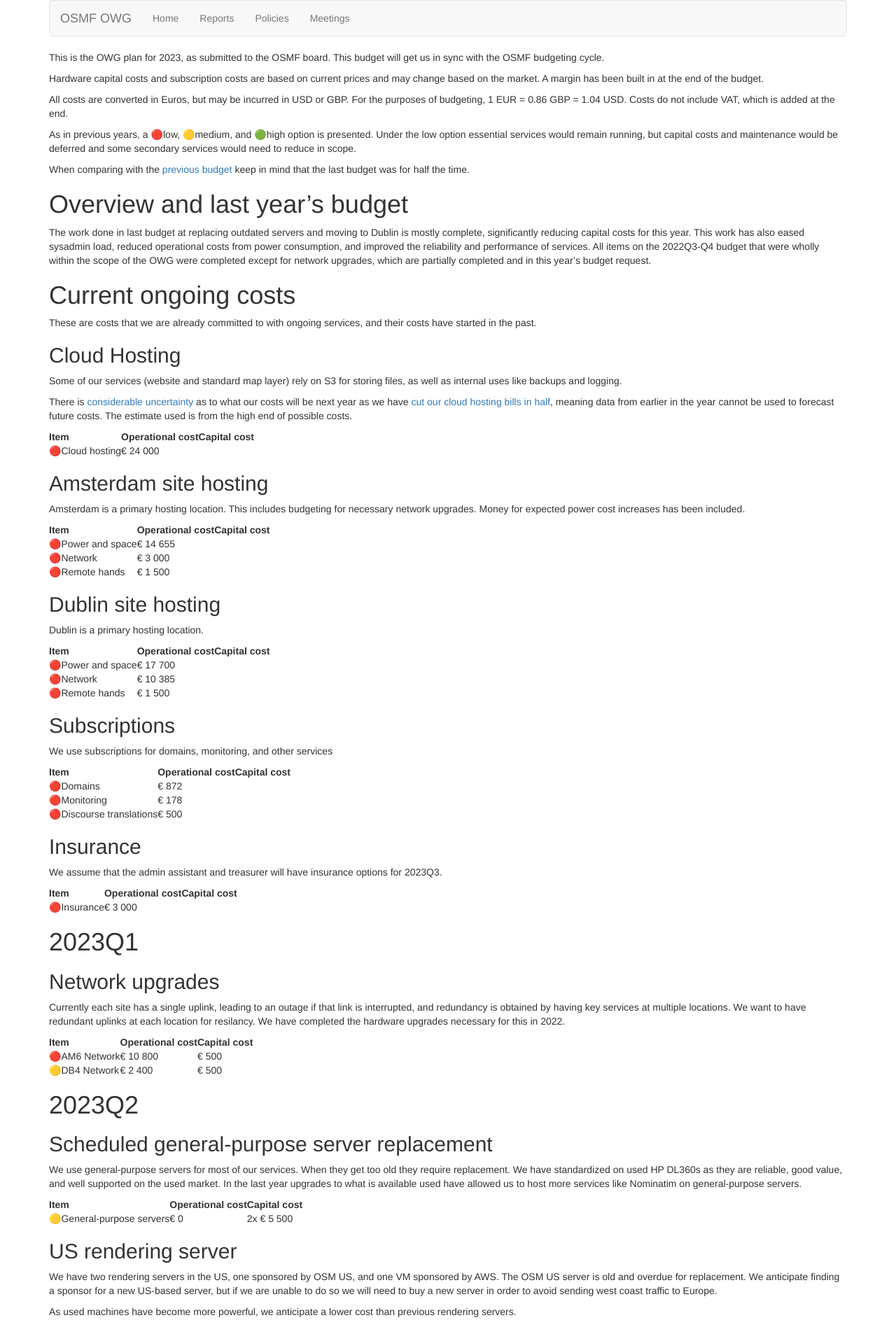
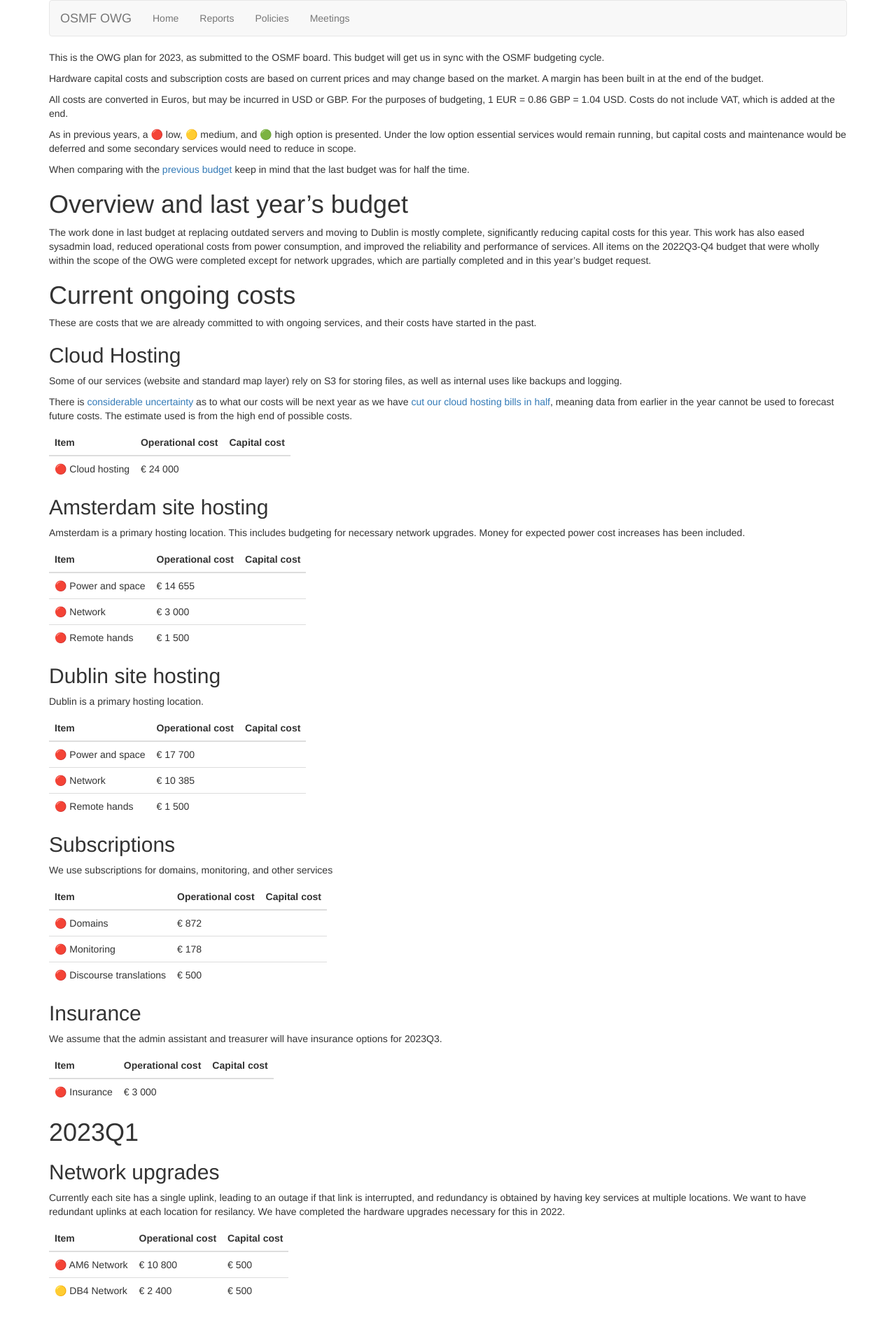
Before and after one commit to openstreetmap/owg-website, a Jekyll site: the page built from 2022/12/31/plan.md, in a window 1280 px wide. Shown: the top 1886 px of the page at 70% size. Built offline with Jekyll 4.4.1, drawn with Linux system fonts in a browser that asks for light colours; some of the changed text lies outside the part shown.

Commit message:
Use kramdown to apply bootstrap classes to tables
Bootstrap doesn't apply any styling to tables by default, which can
make them hard to read. But kramdown allows us to add classes to
elements in markdown, without having to convert anything to html.

This applies the table and table-hover classes to the financial tables.
It also backports the w-auto class from later versions of bootstrap
to avoid making the tables super-wide and therefore harder to read.

I've also added spaces between the coloured icons and the text, again
for legibility.

```diff
--- a/2022/12/31/plan.md
+++ b/2022/12/31/plan.md
@@ -8,7 +8,7 @@ Hardware capital costs and subscription costs are based on current prices and ma
 
 All costs are converted in Euros, but may be incurred in USD or GBP. For the purposes of budgeting, 1 EUR = 0.86 GBP = 1.04 USD. Costs do not include VAT, which is added at the end.
 
-As in previous years, a 🔴low, 🟡medium, and 🟢high option is presented. Under the low option essential services would remain running, but capital costs and maintenance would be deferred and some secondary services would need to reduce in scope.
+As in previous years, a 🔴 low, 🟡 medium, and 🟢 high option is presented. Under the low option essential services would remain running, but capital costs and maintenance would be deferred and some secondary services would need to reduce in scope.
 
 When comparing with the [previous budget](https://operations.osmfoundation.org/2022/07/25/budget.html) keep in mind that the last budget was for half the time.
 
@@ -27,41 +27,46 @@ There is [considerable uncertainty](https://github.com/openstreetmap/operations/
 
 Item | Operational cost | Capital cost
 -|-|-
-🔴Cloud hosting | € 24 000 |
+🔴 Cloud hosting | € 24 000 |
+{:.table.table-hover.w-auto}
 
 ## Amsterdam site hosting
 Amsterdam is a primary hosting location. This includes budgeting for necessary network upgrades. Money for expected power cost increases has been included.
 
 Item | Operational cost | Capital cost
 -|-|-
-🔴Power and space | € 14 655 |
-🔴Network | € 3 000 |
-🔴Remote hands | € 1 500 |
+🔴 Power and space | € 14 655 |
+🔴 Network | € 3 000 |
+🔴 Remote hands | € 1 500 |
+{:.table.table-hover.w-auto}
 
 ## Dublin site hosting
 Dublin is a primary hosting location.
 
 Item | Operational cost | Capital cost
 -|-|-
-🔴Power and space | € 17 700 |
-🔴Network | € 10 385 |
-🔴Remote hands | € 1 500 |
+🔴 Power and space | € 17 700 |
+🔴 Network | € 10 385 |
+🔴 Remote hands | € 1 500 |
+{:.table.table-hover.w-auto}
 
 ## Subscriptions
 We use subscriptions for domains, monitoring, and other services
 
 Item | Operational cost | Capital cost
 -|-|-
-🔴Domains | € 872 |
-🔴Monitoring | € 178 |
-🔴Discourse translations | € 500 |
+🔴 Domains | € 872 |
+🔴 Monitoring | € 178 |
+🔴 Discourse translations | € 500 |
+{:.table.table-hover.w-auto}
 
 ## Insurance
 We assume that the admin assistant and treasurer will have insurance options for 2023Q3.
 
 Item | Operational cost | Capital cost
 -|-|-
-🔴Insurance | € 3 000 |
+🔴 Insurance | € 3 000 |
+{:.table.table-hover.w-auto}
 
 # 2023Q1
 ## Network upgrades
@@ -69,8 +74,9 @@ Currently each site has a single uplink, leading to an outage if that link is in
 
 Item | Operational cost | Capital cost
 -|-|-
-🔴AM6 Network | € 10 800 | € 500
-🟡DB4 Network | €  2 400 | € 500
+🔴 AM6 Network | € 10 800 | € 500
+🟡 DB4 Network | €  2 400 | € 500
+{:.table.table-hover.w-auto}
 
 # 2023Q2
 ## Scheduled general-purpose server replacement
@@ -79,7 +85,8 @@ We use general-purpose servers for most of our services. When they get too old t
 
 Item | Operational cost | Capital cost
 -|-|-
-🟡General-purpose servers | € 0 | 2x € 5 500
+🟡 General-purpose servers | € 0 | 2x € 5 500
+{:.table.table-hover.w-auto}
 
 ## US rendering server
 We have two rendering servers in the US, one sponsored by OSM US, and one VM sponsored by AWS. The OSM US server is old and overdue for replacement. We anticipate finding a sponsor for a new US-based server, but if we are unable to do so we will need to buy a new server in order to avoid sending west coast traffic to Europe.
@@ -88,7 +95,8 @@ As used machines have become more powerful, we anticipate a lower cost than prev
 
 Item | Operational cost | Capital cost
 -|-|-
-🟡Rendering server | € 0 | 1x € 6 500
+🟡 Rendering server | € 0 | 1x € 6 500
+{:.table.table-hover.w-auto}
 
 # 2023Q3
 ## Scheduled API Database server replacement
@@ -98,7 +106,8 @@ This upgrade is required in order to maintain the ability to run the website if
 
 Item | Operational cost | Capital cost
 -|-|-
-🟡API DB server | € 0 | € 25 000
+🟡 API DB server | € 0 | € 25 000
+{:.table.table-hover.w-auto}
 
 # 2023Q4
 ## New US general-purpose server for monitoring
@@ -107,7 +116,8 @@ For monitoring, it is useful to have the monitoring services located outside our
 
 Item | Operational cost | Capital cost
 -|-|-
-🟢General-purpose servers | € 0 | 1x € 5 500
+🟢 General-purpose servers | € 0 | 1x € 5 500
+{:.table.table-hover.w-auto}
 
 # Unbudgeted costs
 ## Staff costs
@@ -144,3 +154,4 @@ Replacement parts and labor for new servers | € 25 | € 2 175 | € 2 450
 Contingency                                 | € 4 480 | € 11 050 | € 11 875
 VAT                                         | € 9 310 | € 14 772 | € 15 382
 Total                                       | € 102 405 | € 161 937 | € 169 197
+{:.table.table-hover.w-auto}
--- a/css/overrides.css
+++ b/css/overrides.css
@@ -3,3 +3,7 @@
     margin-top: 45px;
     padding: 35px 0 36px;
 }
+
+.w-auto {
+    width: auto !important;
+}
```
